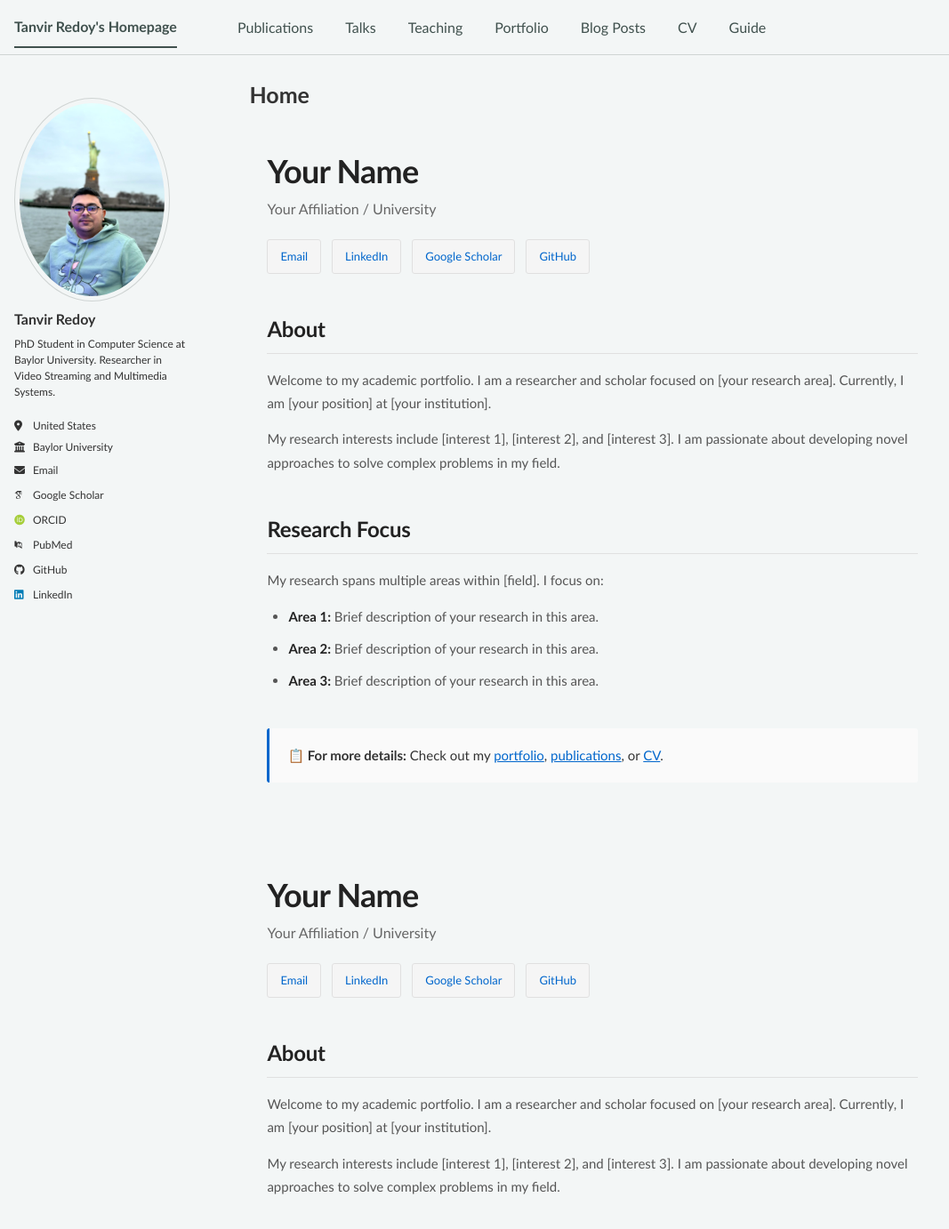
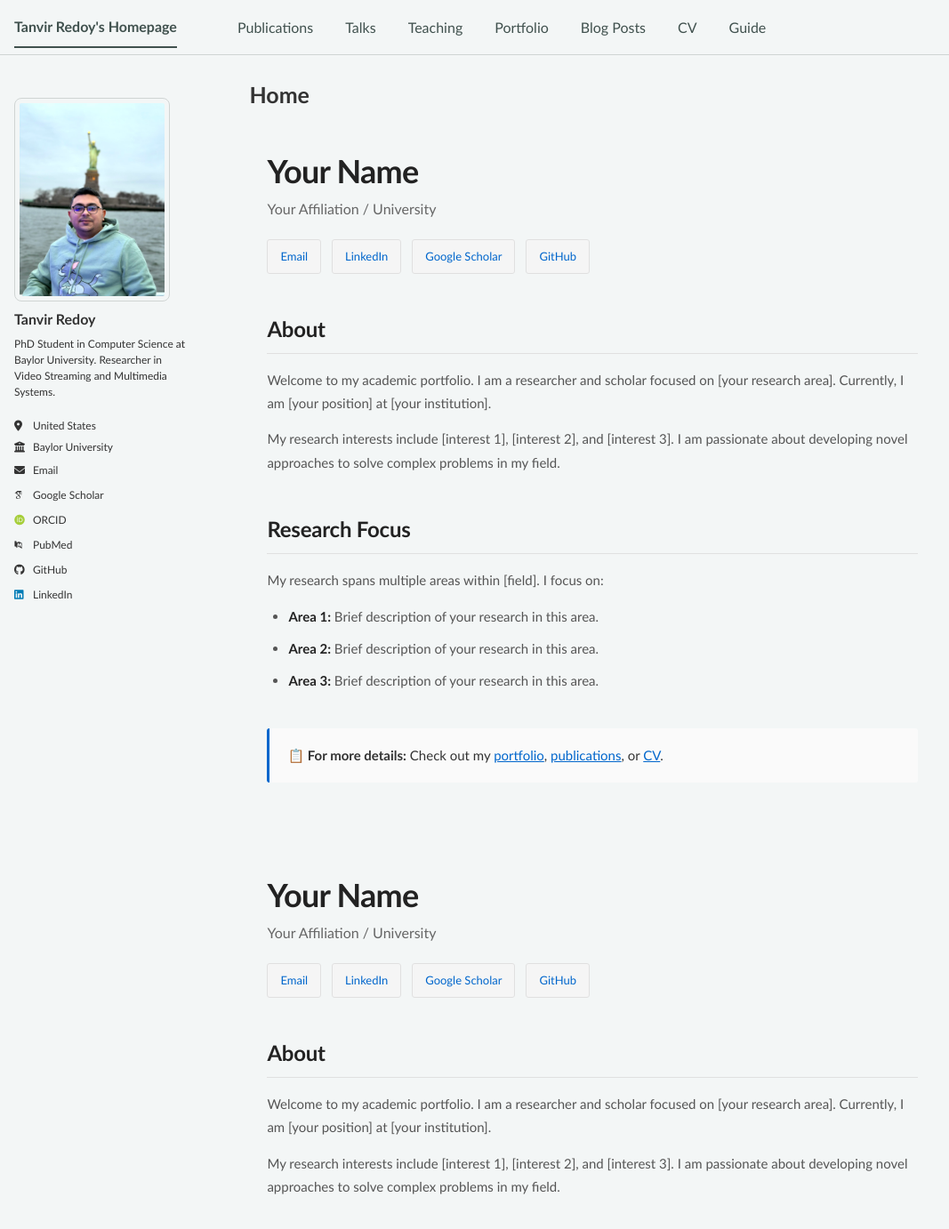
Before and after one commit to tanvir-redoy/tanvir-redoy.github.io, a Jekyll site: the page built from _pages/about.md, in a window 1280 px wide and 1400 px high. Shown: the top 1382 px of the window at 89% size, without its empty margins (0-1067 px from the left). Built offline with Jekyll 4.4.1, drawn with Linux system fonts in a browser that asks for light colours; some web fonts are replaced; a script bundle is joined from its source files by our own code; library files that are not in the unit come from our copies.

Commit message:
style: change profile photo from circular to rectangular with rounded corners

```diff
--- a/_sass/layout/_sidebar.scss
+++ b/_sass/layout/_sidebar.scss
@@ -155,7 +155,7 @@
 
   img {
     max-width: 175px;
-    border-radius: 50%;
+    border-radius: 8px;
 
     @include breakpoint($large) {
       padding: 5px;
```
